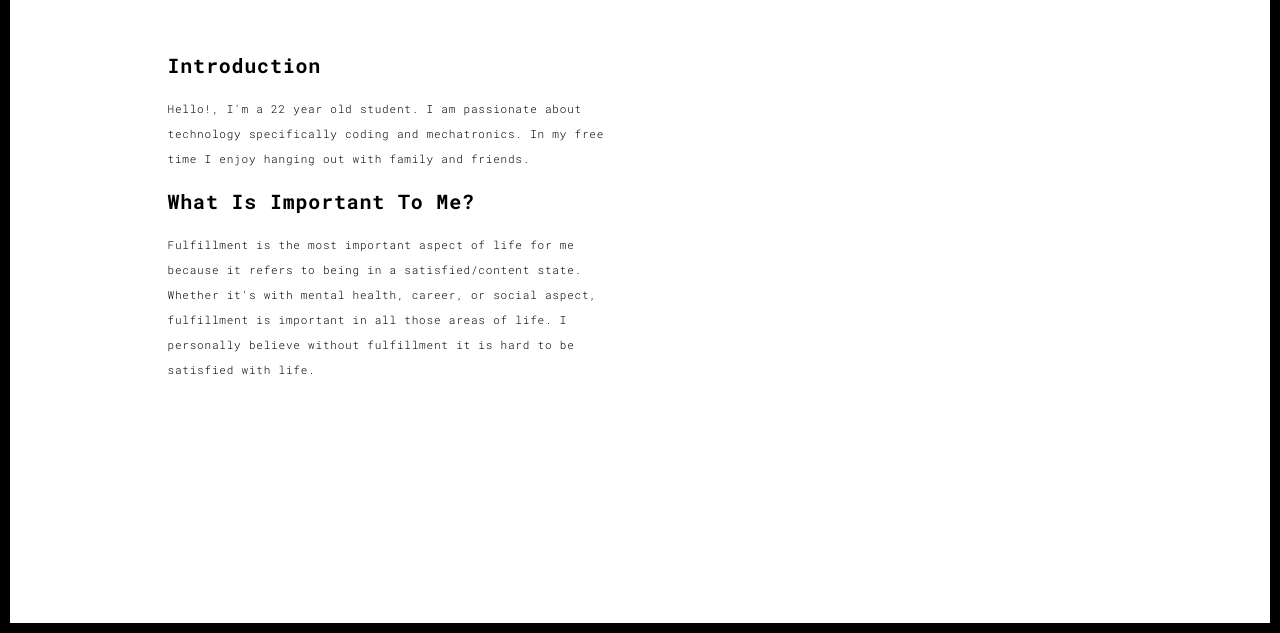
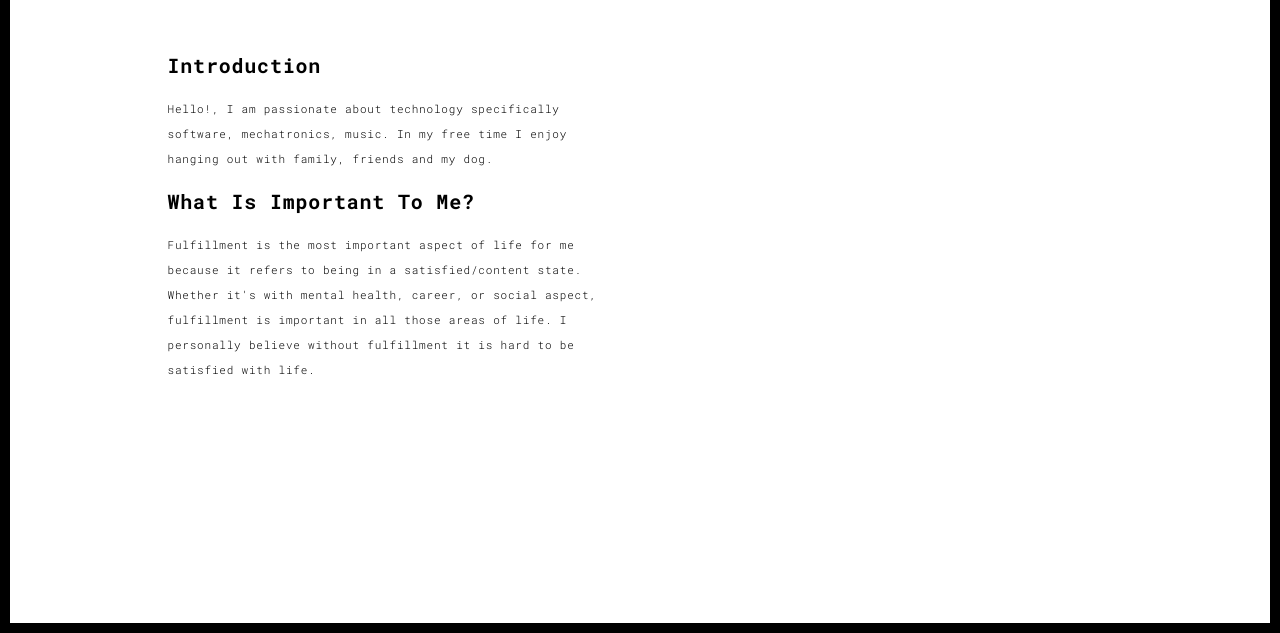
Before and after one commit to Jay-Kimani/Jonathan-Dupuis-Website, a plain HTML site: page about.html in a window 1280 px wide. Shown: the part 167-800 px from the top of the page. Drawn offline with Linux system fonts and the light colour scheme.

Commit message:
Update about.html
Updated information

```diff
--- a/about.html
+++ b/about.html
@@ -63,8 +63,8 @@
               <div class="row">
                 <div class="col-xs-12 col-md-6">
                   <h3>Introduction</h3>
-                  <p> Hello!, I'm a 22 year old student. I am passionate about technology specifically coding and mechatronics.
-                    In my free time I enjoy hanging out with family and friends. </p>
+                  <p> Hello!, I am passionate about technology specifically software, mechatronics, music.
+                    In my free time I enjoy hanging out with family, friends and my dog. </p>
                   <h3>What Is Important To Me? </h3>
                   <p>Fulfillment is the most important aspect of life for me because it refers to being in a satisfied/content state.
                     Whether it's with mental health, career, or social aspect, fulfillment is important in all those areas of life.
```
